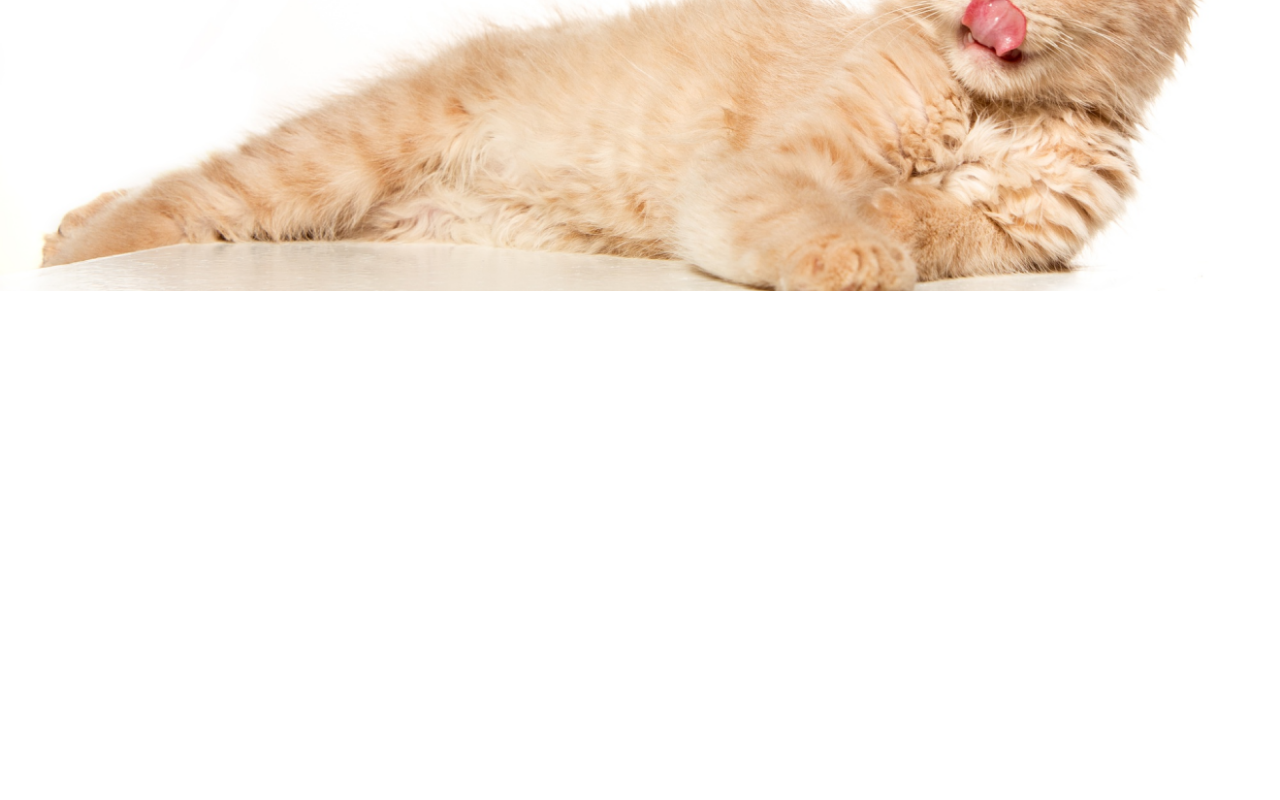
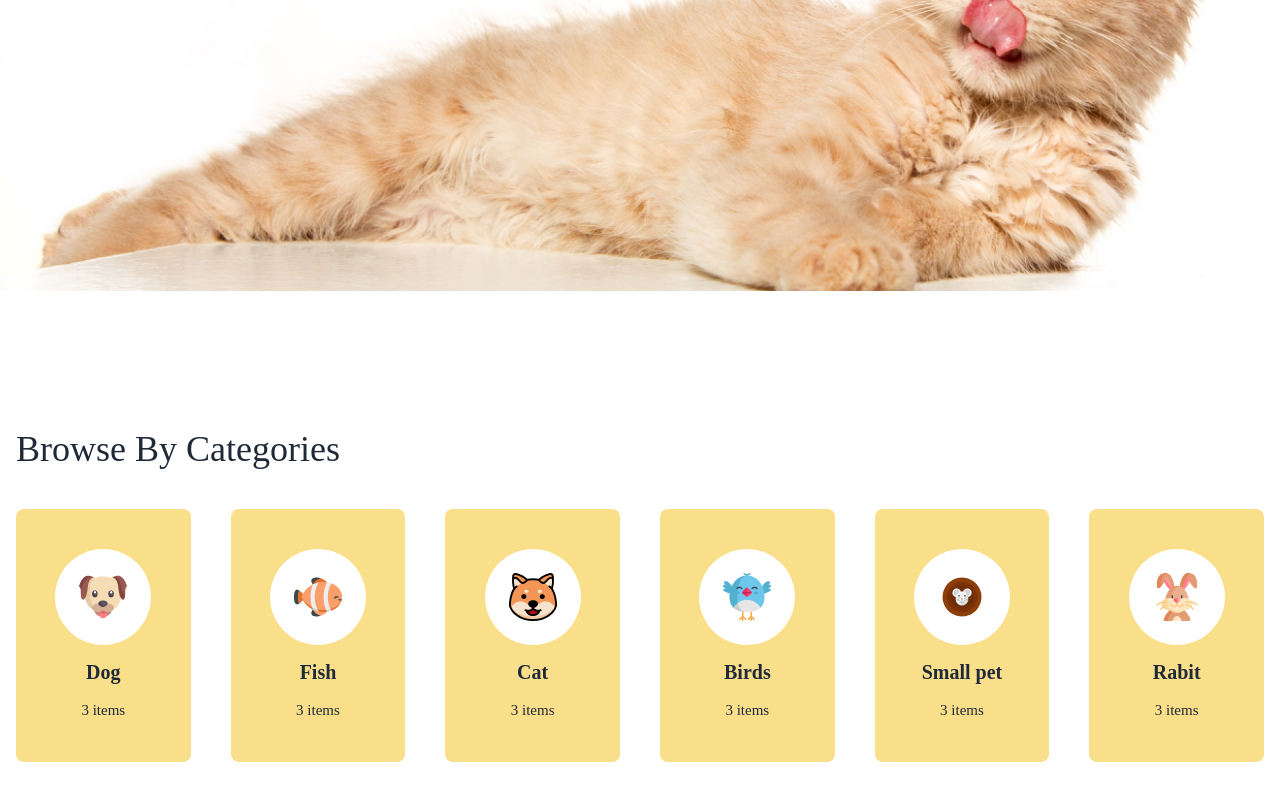
Before and after one commit to rasidahmedraiyan/assignment-3, a plain HTML site: page index.html in a window 1280 px wide. Shown: the part 515-1315 px from the top of the page. Before the commit the page ends 896 px from the top, so only its background shows below. Drawn offline with nearby package versions, Linux system fonts and the light colour scheme; a web font is replaced by a local one.

Commit message:
Third Commit

```diff
--- a/index.html
+++ b/index.html
@@ -92,6 +92,65 @@
            </div>
        </div>
     </section>
+    <!-- Category Section  -->
+    <section>
+        <div class="container mx-auto -mt-24 mb-16 lg:my-16">
+            <!-- Title -->
+            <h1 class=" text-3xl lg:text-4xl font-medium mb-10 ml-4">
+                Browse By Categories
+            </h1>
+            <div class="grid grid-cols-2 lg:grid-cols-6 mx-4 gap-3 lg:gap-10">
+                <!-- Card 1 -->
+                <div class="bg-[#F9DF8A] rounded-lg flex py-10 flex-col justify-center items-center">
+                    <div class="bg-white w-24 h-24 rounded-full p-5 flex items-center justify-center">
+                        <img src="c1-assets/dog-cartoon.png" alt="">
+                    </div>
+                    <h3 class="text-[20px] font-bold my-3">Dog</h3>
+                    <p class="text-[15px] font-medium">3 items</p>
+                </div>
+                <!-- Card 2 -->
+                <div class="bg-[#F9DF8A] rounded-lg flex py-10 flex-col justify-center items-center">
+                    <div class="bg-white w-24 h-24 rounded-full p-5 flex items-center justify-center">
+                        <img src="c1-assets/fish-cartoon.png" alt="">
+                    </div>
+                    <h3 class="text-[20px] font-bold my-3">Fish</h3>
+                    <p class="text-[15px] font-medium">3 items</p>
+                </div>
+                <!-- Card 3 -->
+                <div class="bg-[#F9DF8A] rounded-lg flex py-10 flex-col justify-center items-center">
+                    <div class="bg-white w-24 h-24 rounded-full p-5 flex items-center justify-center">
+                        <img src="c1-assets/cat-cartoon.png" alt="">
+                    </div>
+                    <h3 class="text-[20px] font-bold my-3">Cat</h3>
+                    <p class="text-[15px] font-medium">3 items</p>
+                </div>
+                <!-- Card 4 -->
+                <div class="bg-[#F9DF8A] rounded-lg flex py-10 flex-col justify-center items-center">
+                    <div class="bg-white w-24 h-24 rounded-full p-5 flex items-center justify-center">
+                        <img src="c1-assets/bird-cartoon.png" alt="">
+                    </div>
+                    <h3 class="text-[20px] font-bold my-3">Birds</h3>
+                    <p class="text-[15px] font-medium">3 items</p>
+                </div>
+                <!-- Card 5 -->
+                <div class="bg-[#F9DF8A] rounded-lg flex py-10 flex-col justify-center items-center">
+                    <div class="bg-white w-24 h-24 rounded-full p-5 flex items-center justify-center">
+                        <img src="c1-assets/mouse-cartoon.png" alt="">
+                    </div>
+                    <h3 class="text-[20px] font-bold my-3">Small pet</h3>
+                    <p class="text-[15px] font-medium">3 items</p>
+                </div>
+                <!-- Card 6 -->
+                <div class="bg-[#F9DF8A] rounded-lg flex py-10 flex-col justify-center items-center">
+                    <div class="bg-white w-24 h-24 rounded-full p-5 flex items-center justify-center">
+                        <img src="c1-assets/rabbit-cartoon.png" alt="">
+                    </div>
+                    <h3 class="text-[20px] font-bold my-3">Rabit</h3>
+                    <p class="text-[15px] font-medium">3 items</p>
+                </div>
+            </div>
+        </div>
+    </section>
 
     </main>
     <!-- Footer Section -->
```
